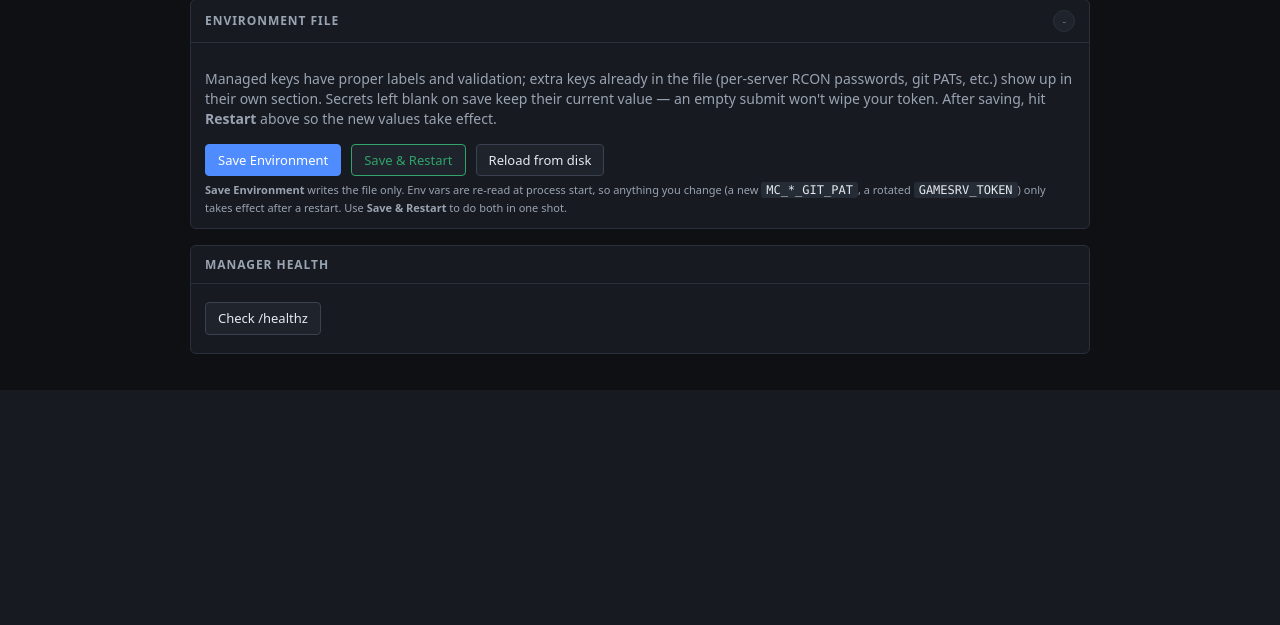
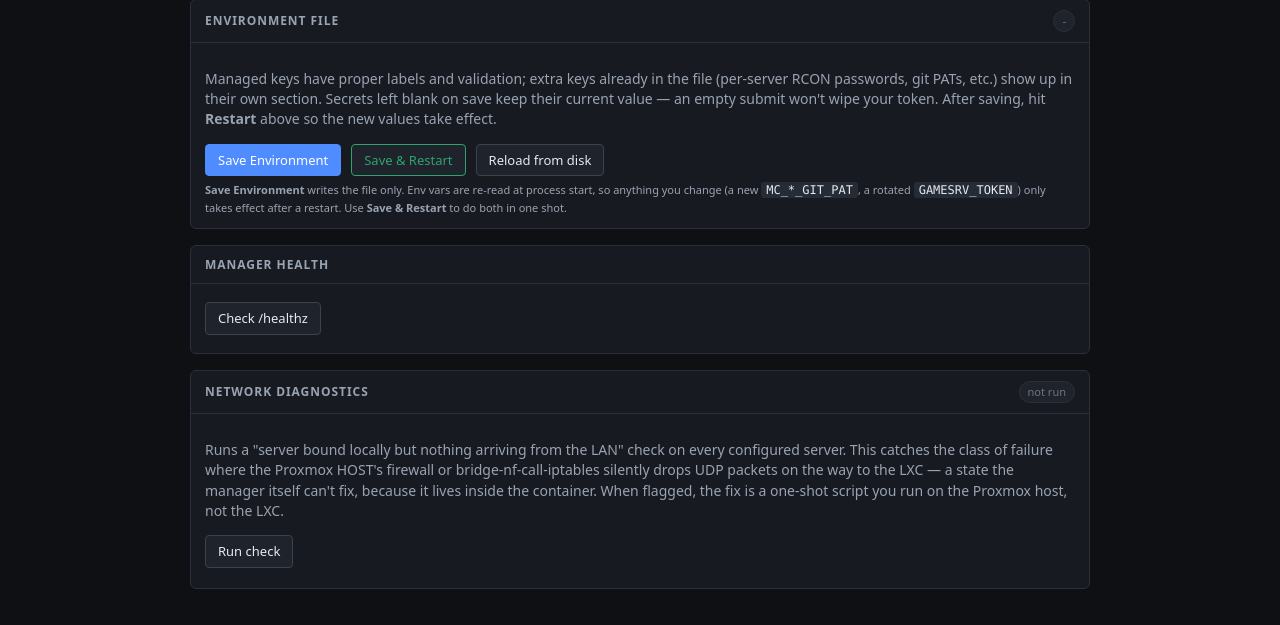
Before and after one commit to Preston-Robertson/Server_App, a FastAPI app: page / in a window 1280 px wide. Shown: the part 1239-1864 px from the top of the page. Before the commit the page ends 1629 px from the top, so only its background shows below. Run offline with FastAPI, Linux system fonts and the light colour scheme; some libraries are stand-ins or nearby versions.

Commit message:
feat: add network diagnostics to identify LAN connectivity issues for game servers

```diff
--- a/app/main.py
+++ b/app/main.py
@@ -457,6 +457,128 @@
 def api_firewall_snapshot() -> dict:
     """Diagnostics for the firewall UI: which auto-managed rules are live."""
     return firewall.snapshot()
+
+
+@app.get("/api/diagnostics/network", dependencies=[Depends(require_token)])
+def api_diagnostics_network() -> dict:
+    """Detect the "server bound locally but unreachable from LAN" failure mode.
+
+    The manager runs INSIDE an unprivileged LXC, so it can't fix — or even
+    directly see — the Proxmox HOST's firewall / bridge-nf-call-iptables
+    config that most often eats UDP packets. What it CAN see is a
+    fingerprint that only matches this scenario:
+
+      * A server has been in systemd ``active`` state for >5 min AND
+      * its readiness probe (A2S/SLP/HTTPS) has never succeeded, AND
+      * the game socket has Recv-Q == 0 in ``ss`` (nothing has arrived
+        on the port to be read).
+
+    That combination is diagnostic of "packets never reached the LXC",
+    which points at the host firewall / bridge-nf. Any OTHER failure
+    mode (game crashed, wrong port, config broken) would either flip
+    the systemd state to failed OR would show packets queuing in
+    Recv-Q as the game reads them and drops.
+
+    Returns per-server flags so the UI can highlight the ones that
+    look externally-unreachable and point the operator at
+    ``scripts/proxmox-host-fix.sh``.
+    """
+    from .watchdog import watchdog as _wd
+    wd_snap = _wd.snapshot()
+    sockets = _read_udp_socket_recv_q()
+
+    results = []
+    for sd in registry.list_defs():
+        try:
+            st = control.status(sd)
+        except Exception:
+            continue
+        wd = wd_snap.get(sd.name, {})
+        probe_supported = watchdog.probe_supported(sd)
+        starting_sec = int(wd.get("starting_sec") or 0)
+        ready = bool(wd.get("ready"))
+
+        # Recv-Q on the game's primary port. If we can't see the port,
+        # we skip the diagnostic (custom types / unknown ports).
+        recv_q = sockets.get(int(sd.port))
+
+        # "Externally unreachable" fingerprint. All three must hold:
+        looks_unreachable = (
+            st.active == "active"
+            and probe_supported
+            and not ready
+            and starting_sec >= 5 * 60
+            and recv_q == 0
+        )
+
+        results.append({
+            "name": sd.name,
+            "port": int(sd.port),
+            "active": st.active,
+            "ready": ready,
+            "starting_sec": starting_sec,
+            "recv_q": recv_q,
+            "looks_externally_unreachable": looks_unreachable,
+        })
+
+    return {
+        "servers": results,
+        # Static, single source of truth for the fix instructions the
+        # UI can render as a copy-paste block.
+        "host_fix_script": "scripts/proxmox-host-fix.sh",
+        "host_fix_hint": (
+            "SSH into the Proxmox VE host (NOT this LXC) and run: "
+            "sudo bash /opt/gamesrv/scripts/proxmox-host-fix.sh — "
+            "the manager can't touch host firewall/bridge settings from "
+            "inside an unprivileged container."
+        ),
+    }
+
+
+def _read_udp_socket_recv_q() -> dict[int, int]:
+    """Parse /proc/net/udp{,6} for our own veth's UDP sockets.
+
+    Returns ``{local_port: recv_q_bytes}`` for every UDP socket bound on
+    the local host (any interface). Used by
+    ``api_diagnostics_network`` to detect the "port bound but nothing
+    arriving" fingerprint.
+
+    Format reference: kernel exposes hex-encoded fields. Column 5 is
+    ``rx_queue:tx_queue`` (bytes queued to be read : bytes queued to be
+    written). We only care about rx_queue.
+    """
+    out: dict[int, int] = {}
+    for path in ("/proc/net/udp", "/proc/net/udp6"):
+        try:
+            with open(path, encoding="ascii") as f:
+                lines = f.readlines()
+        except OSError:
+            continue
+        # Skip header row.
+        for line in lines[1:]:
+            fields = line.split()
+            if len(fields) < 5:
+                continue
+            # local_address is HEX_IP:HEX_PORT — we only need the port.
+            local = fields[1]
+            if ":" not in local:
+                continue
+            try:
+                port = int(local.split(":", 1)[1], 16)
+            except ValueError:
+                continue
+            queues = fields[4]
+            try:
+                rx_hex = queues.split(":", 1)[0]
+                rx = int(rx_hex, 16)
+            except (ValueError, IndexError):
+                continue
+            # If the same port shows up in both udp and udp6, prefer the
+            # larger recv-q so a single lively socket wins over an idle one.
+            prev = out.get(port)
+            if prev is None or rx > prev:
+                out[port] = rx
+    return out
 
 
 # ---------- steam profiles (address book of steamID64 → display name) ----------
--- a/app/static/app.js
+++ b/app/static/app.js
@@ -44,6 +44,11 @@
       // Only load these if we have a token — otherwise the calls 401 loudly.
       loadRuntimeInfo();
       loadEnvEditor();
+      // Auto-run the network diagnostic so operators see "likely blocked
+      // upstream" verdicts without having to click Refresh — the whole
+      // point is that the Admin page is where you go when a server is
+      // misbehaving, so surface the diagnosis immediately.
+      loadNetworkDiagnostics();
     }
     if ($("#follow-update-log").checked) startFollowUpdateLog();
   }
@@ -225,6 +230,86 @@
   }
 };
 
+// ---------- Network diagnostics (host firewall / bridge-nf) ----------
+// Detects the specific failure mode where a game server is bound locally
+// and healthy but LAN clients can't reach it — usually because the
+// Proxmox host's bridge-nf-call-iptables is dropping the packets. See
+// scripts/proxmox-host-fix.sh for the one-shot host-side fix.
+async function loadNetworkDiagnostics() {
+  const summaryChip = $("#netdiag-summary");
+  const results = $("#netdiag-results");
+  const hostFix = $("#netdiag-hostfix");
+  summaryChip.textContent = "checking…";
+  summaryChip.className = "chip chip-warn";
+  results.innerHTML = "";
+  hostFix.hidden = true;
+  try {
+    const d = await api("/api/diagnostics/network");
+    if (!d.servers || d.servers.length === 0) {
+      summaryChip.textContent = "no servers to check";
+      summaryChip.className = "chip chip-muted";
+      results.innerHTML = "<p class='muted small'>Create a server first, then re-run the check.</p>";
+      return;
+    }
+    let unreachableCount = 0;
+    const rows = d.servers.map((s) => {
+      const flagged = s.looks_externally_unreachable;
+      if (flagged) unreachableCount++;
+      const secStr = s.starting_sec ? `${Math.floor(s.starting_sec / 60)}m ${s.starting_sec % 60}s` : "-";
+      const recvStr = s.recv_q == null ? "n/a" : `${s.recv_q} B`;
+      const cls = flagged
+        ? "chip-err"
+        : (s.ready ? "chip-ok" : (s.active === "active" ? "chip-warn" : "chip-muted"));
+      const label = flagged
+        ? "⚠ likely blocked upstream"
+        : (s.ready ? "✔ probe OK" : (s.active === "active" ? "◐ still starting" : "○ not running"));
+      return `
+        <tr>
+          <td><code>${s.name}</code></td>
+          <td><code>:${s.port}</code></td>
+          <td>${s.active}</td>
+          <td>${secStr}</td>
+          <td>${recvStr}</td>
+          <td><span class="chip ${cls}">${label}</span></td>
+        </tr>`;
+    }).join("");
+    results.innerHTML = `
+      <table class="kv" style="width:100%;">
+        <thead>
+          <tr>
+            <th style="text-align:left;">Server</th>
+            <th style="text-align:left;">Port</th>
+            <th style="text-align:left;">Active</th>
+            <th style="text-align:left;">Starting for</th>
+            <th style="text-align:left;">Recv-Q</th>
+            <th style="text-align:left;">Verdict</th>
+          </tr>
+        </thead>
+        <tbody>${rows}</tbody>
+      </table>
+      <p class="small muted" style="margin-top:8px;">
+        <strong>Recv-Q</strong> is the number of bytes queued on the game's UDP socket
+        waiting to be read. If it's 0 while the server has been "starting" for &gt;5 minutes,
+        that means no packets are arriving on the port — which is diagnostic of a block
+        upstream of the LXC (Proxmox host firewall, bridge iptables, or the client's
+        outbound firewall).
+      </p>`;
+    if (unreachableCount > 0) {
+      summaryChip.textContent = `${unreachableCount} likely blocked upstream`;
+      summaryChip.className = "chip chip-err";
+      hostFix.hidden = false;
+    } else {
+      summaryChip.textContent = "all clear";
+      summaryChip.className = "chip chip-ok";
+    }
+  } catch (e) {
+    summaryChip.textContent = "check failed";
+    summaryChip.className = "chip chip-err";
+    results.innerHTML = `<p class='form-error'>${e.message}</p>`;
+  }
+}
+$("#netdiag-refresh")?.addEventListener("click", loadNetworkDiagnostics);
+
 // ---------- Runtime widget ----------
 
 async function loadRuntimeInfo() {
--- a/app/templates/index.html
+++ b/app/templates/index.html
@@ -710,6 +710,40 @@
           </div>
         </div>
       </article>
+
+      <article class="widget">
+        <header class="widget-header">
+          <h2>Network Diagnostics</h2>
+          <span class="chip chip-muted" id="netdiag-summary">not run</span>
+        </header>
+        <div class="widget-body">
+          <p class="muted">
+            Runs a "server bound locally but nothing arriving from the LAN"
+            check on every configured server. This catches the class of
+            failure where the Proxmox HOST's firewall or bridge-nf-call-iptables
+            silently drops UDP packets on the way to the LXC — a state the
+            manager itself can't fix, because it lives inside the container.
+            When flagged, the fix is a one-shot script you run on the
+            Proxmox host, not the LXC.
+          </p>
+          <div class="row" style="margin-bottom:8px;">
+            <button class="btn" id="netdiag-refresh">Run check</button>
+          </div>
+          <div id="netdiag-results"></div>
+          <div id="netdiag-hostfix" class="form-error" hidden style="margin-top:10px;">
+            <strong>One or more servers look externally unreachable.</strong>
+            The manager runs inside the LXC and can't touch host-level
+            networking. Fix on the Proxmox HOST (SSH into the host, NOT this
+            container):
+            <pre style="margin:8px 0 0;background:#0004;padding:8px;border-radius:4px;">sudo bash /opt/gamesrv/scripts/proxmox-host-fix.sh</pre>
+            <p class="small muted" style="margin:6px 0 0;">
+              (If <code>/opt/gamesrv</code> isn't mounted on the host, copy
+              <code>scripts/proxmox-host-fix.sh</code> from this repo to the
+              Proxmox host and run it there.)
+            </p>
+          </div>
+        </div>
+      </article>
     </div>
 
     <!-- ============================== FILE EDITOR MODAL ============================== -->
```
Also changed, not shown: README.md, 1 other file.
